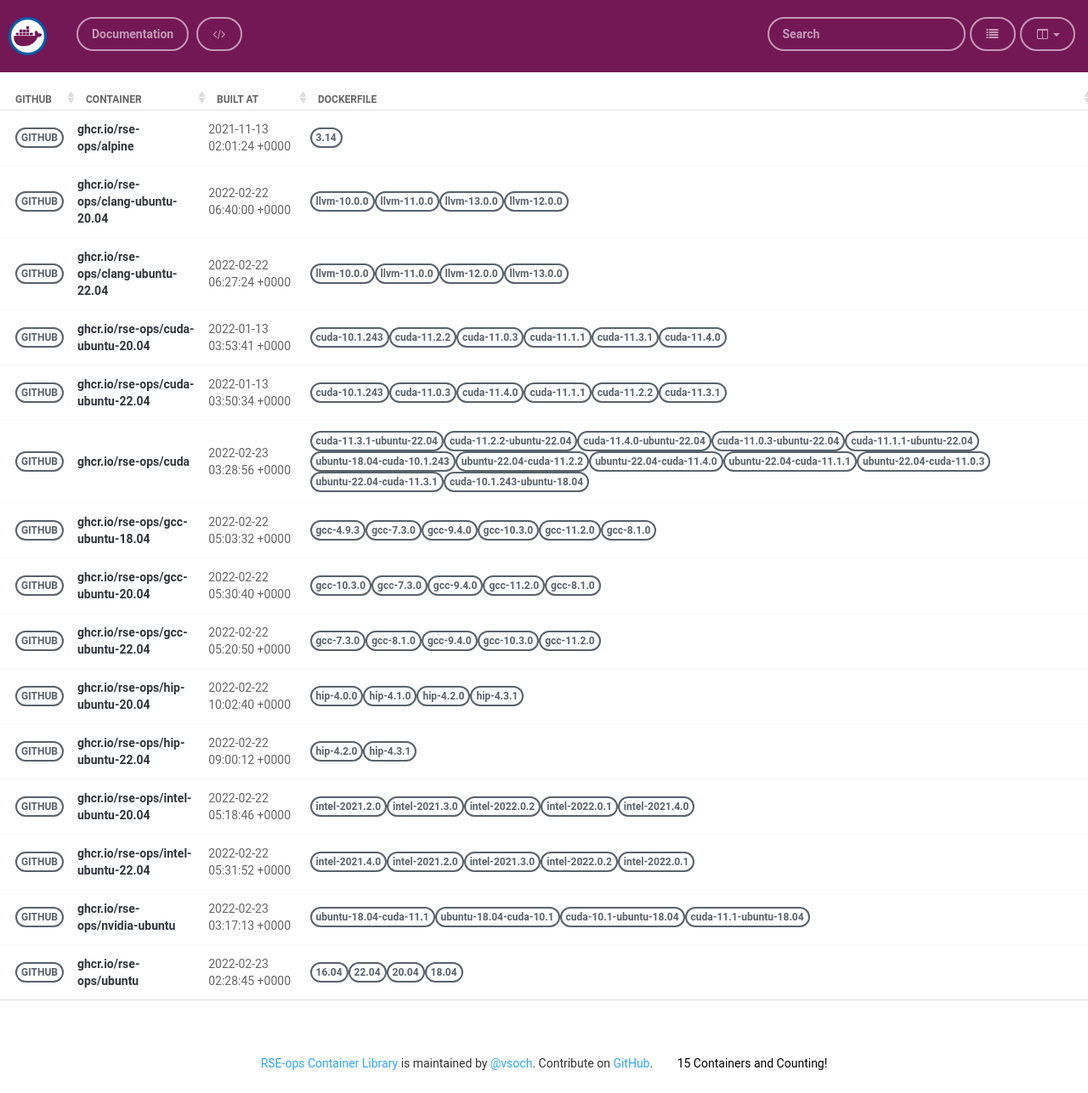
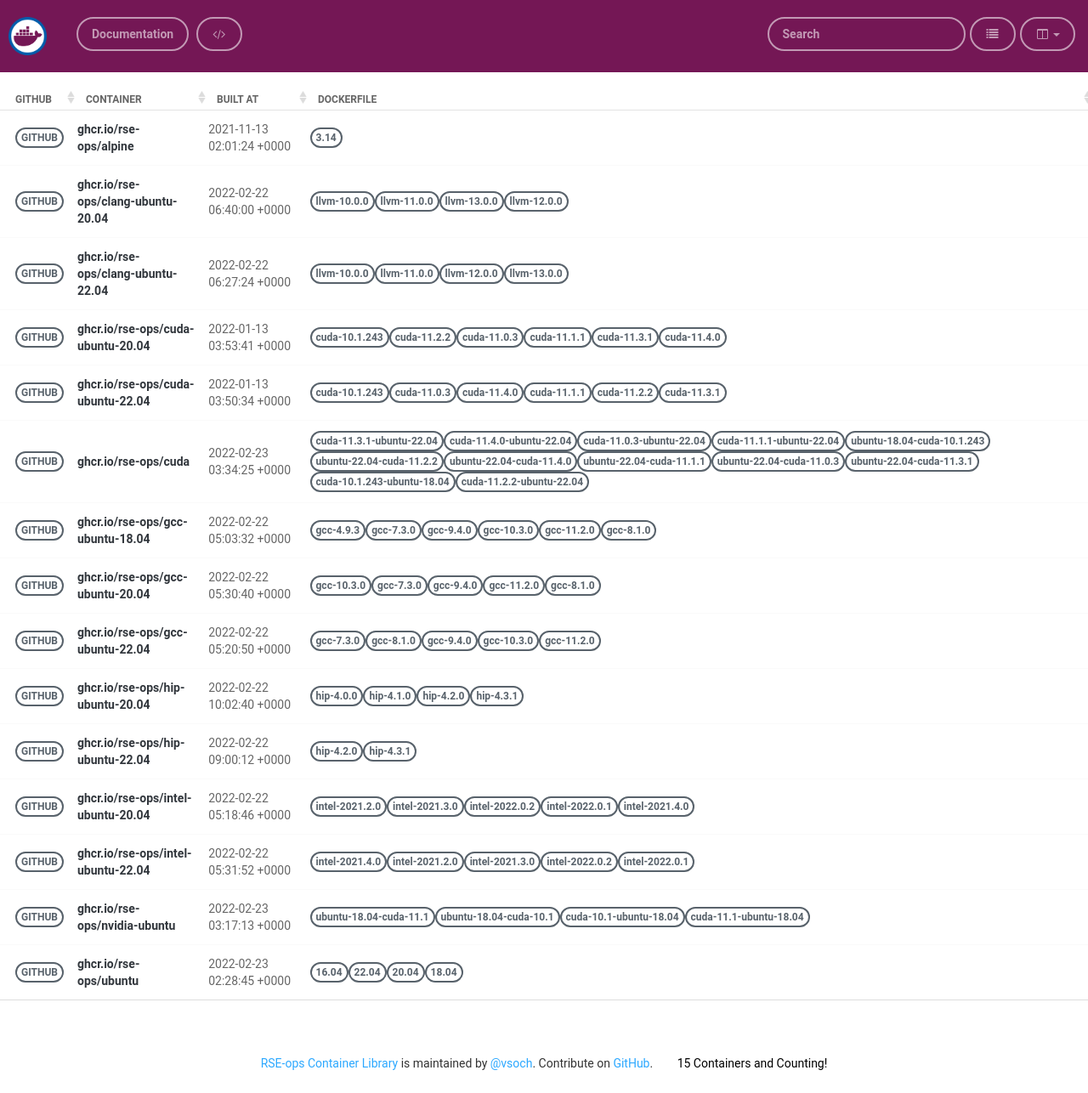
Before and after one commit to rse-ops/docker-images, a Jekyll site: the page built from pages/index.md, in a window 1280 px wide. Shown: the whole page at 85% size. Built offline with Jekyll 4.4.1, drawn with Linux system fonts in a browser that asks for light colours; nearby versions of some CDN libraries.

Commit message:
Automated push to update library 2022-02-23

```diff
--- a/_library/ghcr.io-rse-ops-cuda.md
+++ b/_library/ghcr.io-rse-ops-cuda.md
@@ -1,7 +1,7 @@
 ---
 layout: container
 name: ghcr.io/rse-ops/cuda
-updated_at: 2022-02-23 03:28:56.865863
+updated_at: 2022-02-23 03:34:25.067806
 
 
 container_url: https://github.com/orgs/rse-ops/packages/container/package/cuda
```
Also changed, not shown: other parts of _library/ghcr.io-rse-ops-cuda.md (+3 -3 lines).
